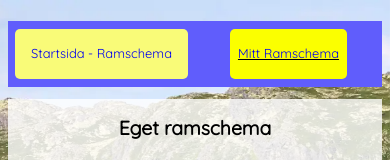
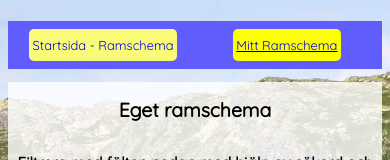
Before and after one commit to isasod2500/typescript-projekt, an Angular app: page /mypage in a window 390 px wide. Shown: the top 160 px of the page. Built offline with nearby package versions, Linux system fonts and the light colour scheme; no server answers.

Commit message:
Added comments to code.

```diff
--- a/src/app/home/home.ts
+++ b/src/app/home/home.ts
@@ -16,15 +16,19 @@ import { Reset } from '../reset/reset';
 })
 export class Home {
 
+  //En array för originaldatan, allCourses, och en array för modifierad data (vid filtrering tex)
   allCourses = signal<Coursemodel[]>([]);
   courses = signal<Coursemodel[]>([]);
 
+  //Array för fel och en boolean för sortering.
   error = signal<string | null>(null)
   sorted: boolean = false;
 
+  //Anger för Angular att dessa värden är tomma till att börja med, och vid ifyllning körs en funktion som lyssnar.
   subjectValue: string = "";
   searchValue = signal<string>("")
 
+  //Hämtar service för httpclient
   courseService = inject(CourseService);
 
   //Skapar objekt för kurskoder och deras successmeddelande
@@ -144,6 +148,7 @@ export class Home {
     this.courses.set(data)
   }
 
+  //Knapp för att nollställa filter
   resetFilter() {
     this.searchValue.set("");
     this.subjectValue = "";
--- a/src/app/my-page/my-page.css
+++ b/src/app/my-page/my-page.css
@@ -27,6 +27,10 @@
     }
 
     #add {
+        display: none;
+    }
+
+    #delete {
         display: none;
     }
 
--- a/src/app/nav/nav.css
+++ b/src/app/nav/nav.css
@@ -13,15 +13,15 @@
     grid-column-gap: 0px;
     grid-row-gap: 0px;
     list-style: none;
-    padding: 0.5rem 0 0.5rem 0;
+    padding: 0.5rem 0.2rem 0.5rem 0.2rem;
     font-size: clamp(0.75rem, 0.4821rem + 1.3393vw, 1.125rem);
+}
 
-}
 
 li {
 
     background-color: #f9fb78;
-    padding: 1rem;
+    padding: 0.5rem 0.2rem 0.5rem 0.2rem;
     border-radius: 5px;
 }
 
@@ -40,5 +40,30 @@ li:hover {
 li.current {
     text-decoration: underline;
     background-color: rgb(251, 255, 0);
-    padding: 1rem 0.5rem 1.1rem 0.5rem;
+
 }
+
+
+@media (max-width: 768px) {
+    li {
+
+        border-radius: 5px;
+    }
+
+    li a {
+        width: 100%;
+        height: 100%;
+        text-decoration: none;
+    }
+
+    li:hover {
+        text-decoration: underline;
+        cursor: pointer;
+        background-color: rgb(251, 255, 0);
+    }
+
+    li.current {
+        text-decoration: underline;
+        background-color: rgb(251, 255, 0);
+    }
+}
--- a/src/app/services/course-service.ts
+++ b/src/app/services/course-service.ts
@@ -8,6 +8,7 @@ import { firstValueFrom } from 'rxjs';
 })
 export class CourseService {
 
+  //Service för att hämta ramschemat. Kallas sedan på från andra komponenter
   url: string = "https://matdah.github.io/DT208G---Programmering-i-TypeScript/Moment%205%20-%20Projekt/miun_courses.json"
 
   http = inject(HttpClient);
--- a/src/app/services/schedule-service.ts
+++ b/src/app/services/schedule-service.ts
@@ -19,13 +19,18 @@ export class ScheduleService {
   //Funktion för att visa
   async getCourses(): Promise<Coursemodel[]> {
     const id = this.getLocalStorage();
+
+    //Hämtar kurser från courseservice
     const allCourses = await this.courseService.getCourses();
 
+
+    //returnerar filtrering av ovan variabel, alla courses sparade i localstorage jämförs med httpclient fetchen och returnerar datan tillhörande matchande ID
     return allCourses.filter(course =>
       id.includes(course.courseCode)
     )
   }
 
+  //Filtrerar ut kurs tillhörande det IDt som knappen tillhör
   removeCourse(id: string) {
     const ids = this.getLocalStorage().filter(c => c !== id);
     localStorage.setItem("courses", JSON.stringify(ids))
--- a/src/app/subjects/subjects.ts
+++ b/src/app/subjects/subjects.ts
@@ -11,8 +11,10 @@ import { CourseService } from '../services/course-service';
 })
 export class Subjects {
 
+  //Skapar en output till HTML
   @Output() selectedSubject = new EventEmitter<string>();
 
+  //computed körs vid ändring av courses och filtrerar ut dubblettämnen
   subjects = computed(() =>
     [...new Set(this.courses().map(c => c.subject))]
   )
@@ -24,11 +26,14 @@ export class Subjects {
     this.loadCourses()
   }
 
+  //Funktion som fetchar courses från ramschemat från courseservice och gör courses till responsen.
   async loadCourses() {
     const response = await this.courseService.getCourses();
     this.courses.set(response)
   }
 
+
+  //En change-eventlistener på HTML-elementet som skickar valt värde till home/mypage.ts
   filterSubjects(subject: string) {
     this.selectedSubject.emit(subject);
   }
```
Also changed, not shown: src/app/my-page/my-page.ts (+9 -1 lines).
